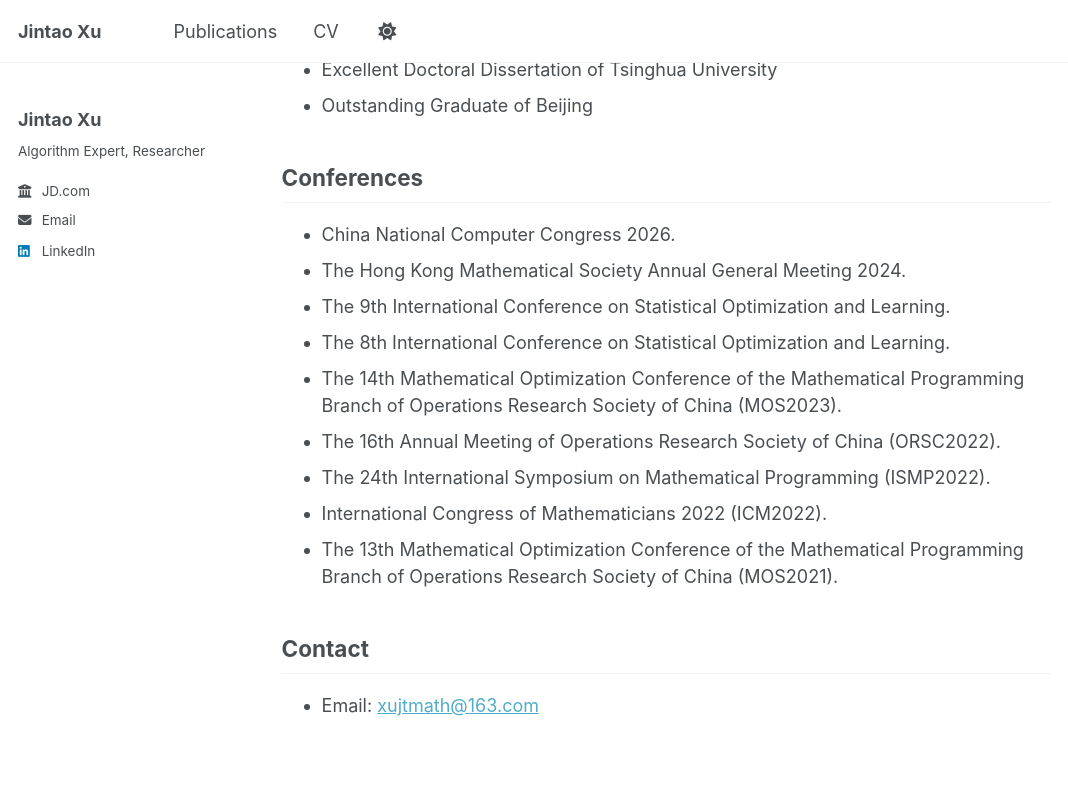
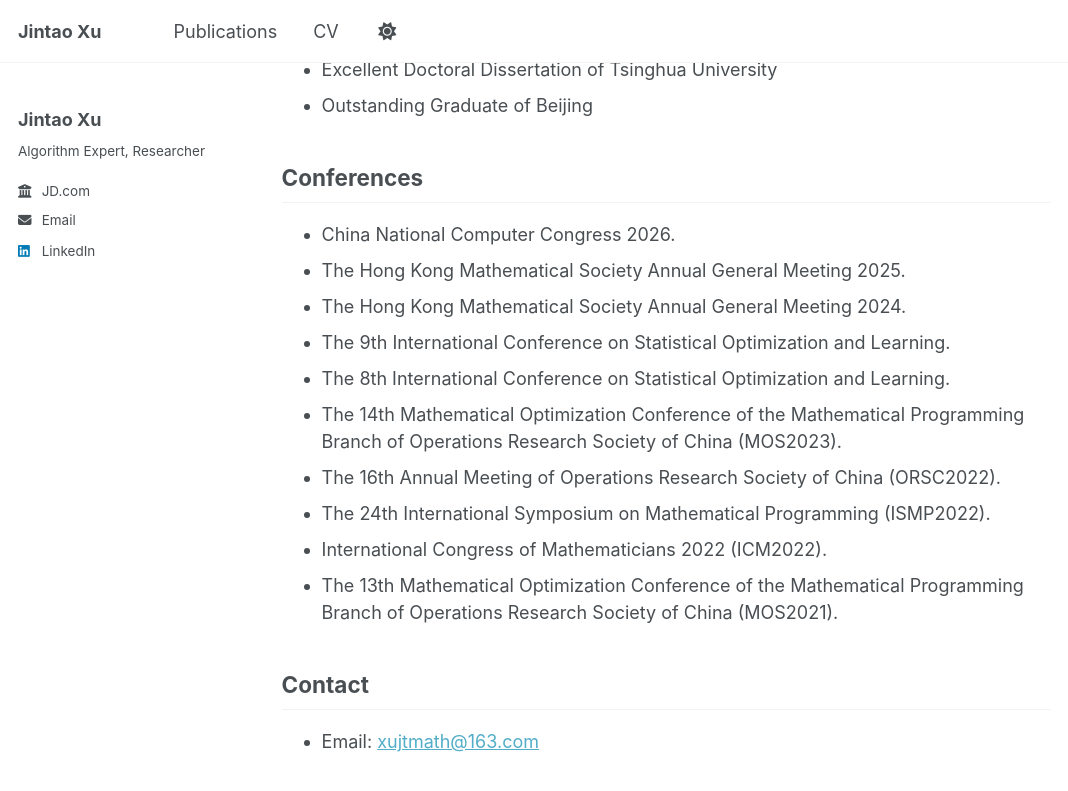
Before and after one commit to JintaoXuMath/JintaoXuMath.github.io, a Jekyll site: the page built from _pages/about.md, in a window 1280 px wide and 900 px high, scrolled down 2779 px. Shown: the top 791 px of the window, without its empty margins (0-1068 px from the left). Built offline with Jekyll 4.4.1, drawn with Linux system fonts in a browser that asks for light colours.

Commit message:
Add conference entry for Hong Kong Mathematical Society 2025

```diff
--- a/_pages/about.md
+++ b/_pages/about.md
@@ -72,6 +72,7 @@ My research broadly lies in **AI for decision making**, with particular interest
 ## Conferences
 
 - China National Computer Congress 2026.
+- The Hong Kong Mathematical Society Annual General Meeting 2025.
 - The Hong Kong Mathematical Society Annual General Meeting 2024.
 - The 9th International Conference on Statistical Optimization and Learning.
 - The 8th International Conference on Statistical Optimization and Learning.
```
